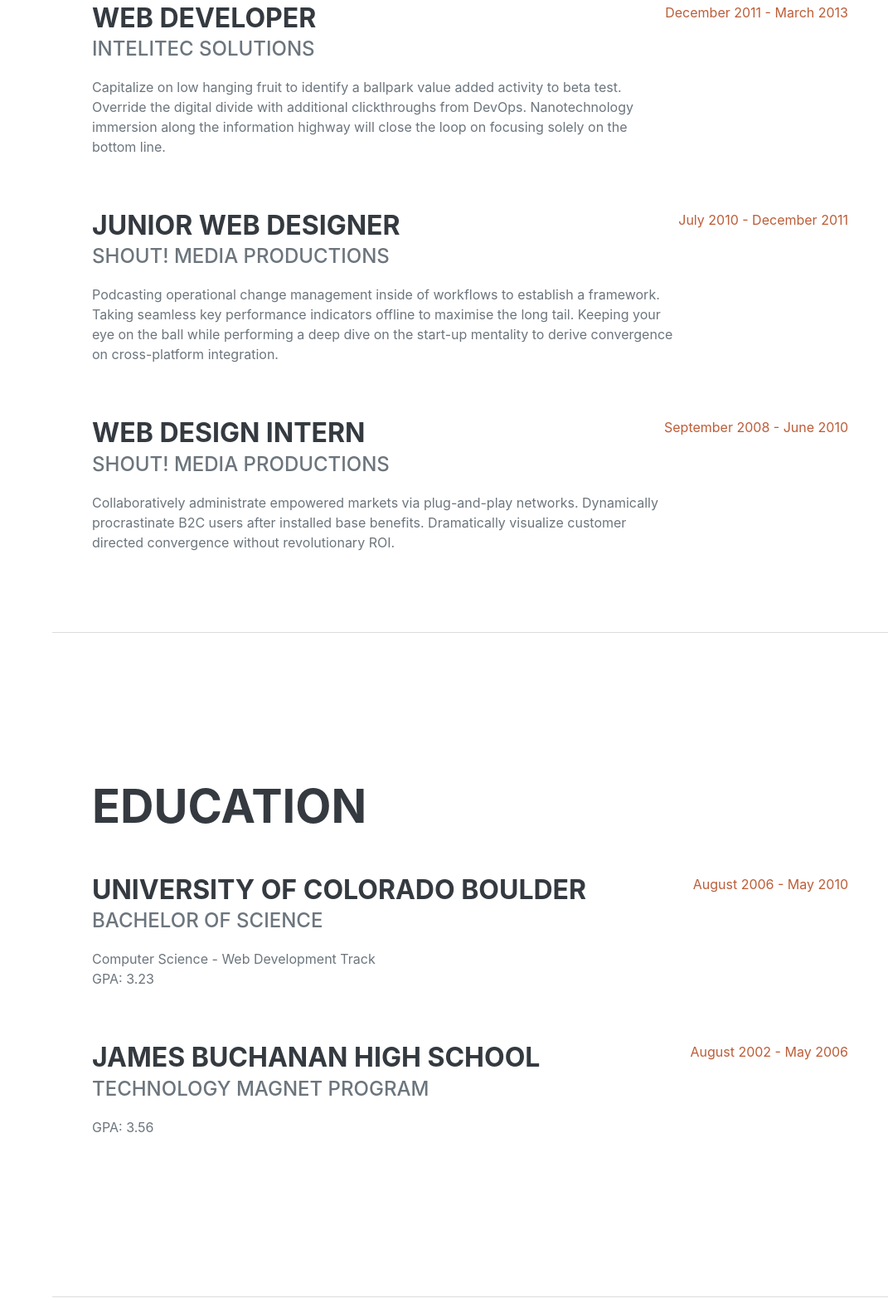
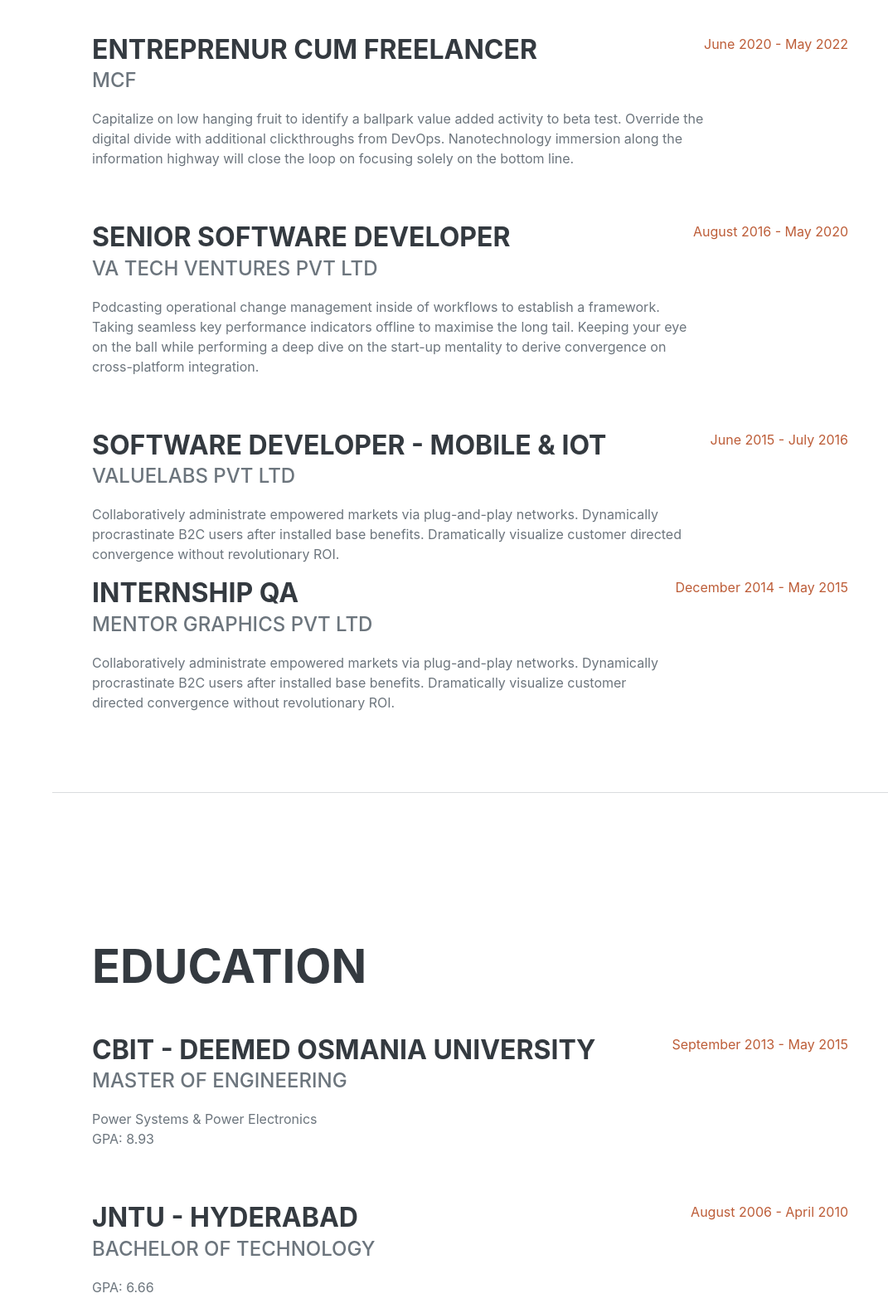
Before and after one commit to cbk2604/portfolio, a plain HTML site: page index.html in a window 1280 px wide. Shown: the part 1244-2827 px from the top of the page at 83% size, without its empty margins (209-1280 px from the left). Drawn offline with nearby package versions, Linux system fonts and the light colour scheme; a web font is replaced by a local one.

Commit message:
Added Experiences & Education

```diff
--- a/index.html
+++ b/index.html
@@ -63,35 +63,43 @@
                     <h2 class="mb-5">Experience</h2>
                     <div class="d-flex flex-column flex-md-row justify-content-between mb-5">
                         <div class="flex-grow-1">
-                            <h3 class="mb-0">Senior Web Developer</h3>
-                            <div class="subheading mb-3">Intelitec Solutions</div>
+                            <h3 class="mb-0">Principle iOS Developer cum Mobile Product Owner</h3>
+                            <div class="subheading mb-3">Premium Parking</div>
                             <p>Bring to the table win-win survival strategies to ensure proactive domination. At the end of the day, going forward, a new normal that has evolved from generation X is on the runway heading towards a streamlined cloud solution. User generated content in real-time will have multiple touchpoints for offshoring.</p>
                         </div>
-                        <div class="flex-shrink-0"><span class="text-primary">March 2013 - Present</span></div>
+                        <div class="flex-shrink-0"><span class="text-primary">June 2022 - Present</span></div>
                     </div>
                     <div class="d-flex flex-column flex-md-row justify-content-between mb-5">
                         <div class="flex-grow-1">
-                            <h3 class="mb-0">Web Developer</h3>
-                            <div class="subheading mb-3">Intelitec Solutions</div>
+                            <h3 class="mb-0">Entreprenur cum Freelancer</h3>
+                            <div class="subheading mb-3">MCF</div>
                             <p>Capitalize on low hanging fruit to identify a ballpark value added activity to beta test. Override the digital divide with additional clickthroughs from DevOps. Nanotechnology immersion along the information highway will close the loop on focusing solely on the bottom line.</p>
                         </div>
-                        <div class="flex-shrink-0"><span class="text-primary">December 2011 - March 2013</span></div>
+                        <div class="flex-shrink-0"><span class="text-primary">June 2020 - May 2022</span></div>
                     </div>
                     <div class="d-flex flex-column flex-md-row justify-content-between mb-5">
                         <div class="flex-grow-1">
-                            <h3 class="mb-0">Junior Web Designer</h3>
-                            <div class="subheading mb-3">Shout! Media Productions</div>
+                            <h3 class="mb-0">Senior Software Developer</h3>
+                            <div class="subheading mb-3">VA Tech Ventures Pvt Ltd</div>
                             <p>Podcasting operational change management inside of workflows to establish a framework. Taking seamless key performance indicators offline to maximise the long tail. Keeping your eye on the ball while performing a deep dive on the start-up mentality to derive convergence on cross-platform integration.</p>
                         </div>
-                        <div class="flex-shrink-0"><span class="text-primary">July 2010 - December 2011</span></div>
+                        <div class="flex-shrink-0"><span class="text-primary">August 2016 - May 2020</span></div>
                     </div>
                     <div class="d-flex flex-column flex-md-row justify-content-between">
                         <div class="flex-grow-1">
-                            <h3 class="mb-0">Web Design Intern</h3>
-                            <div class="subheading mb-3">Shout! Media Productions</div>
+                            <h3 class="mb-0">Software Developer - Mobile & IoT</h3>
+                            <div class="subheading mb-3">ValueLabs Pvt Ltd</div>
                             <p>Collaboratively administrate empowered markets via plug-and-play networks. Dynamically procrastinate B2C users after installed base benefits. Dramatically visualize customer directed convergence without revolutionary ROI.</p>
                         </div>
-                        <div class="flex-shrink-0"><span class="text-primary">September 2008 - June 2010</span></div>
+                        <div class="flex-shrink-0"><span class="text-primary">June 2015 - July 2016</span></div>
+                    </div>
+                    <div class="d-flex flex-column flex-md-row justify-content-between">
+                        <div class="flex-grow-1">
+                            <h3 class="mb-0">Internship QA</h3>
+                            <div class="subheading mb-3">Mentor Graphics Pvt Ltd</div>
+                            <p>Collaboratively administrate empowered markets via plug-and-play networks. Dynamically procrastinate B2C users after installed base benefits. Dramatically visualize customer directed convergence without revolutionary ROI.</p>
+                        </div>
+                        <div class="flex-shrink-0"><span class="text-primary">December 2014 - May 2015</span></div>
                     </div>
                 </div>
             </section>
@@ -102,20 +110,20 @@
                     <h2 class="mb-5">Education</h2>
                     <div class="d-flex flex-column flex-md-row justify-content-between mb-5">
                         <div class="flex-grow-1">
-                            <h3 class="mb-0">University of Colorado Boulder</h3>
-                            <div class="subheading mb-3">Bachelor of Science</div>
-                            <div>Computer Science - Web Development Track</div>
-                            <p>GPA: 3.23</p>
+                            <h3 class="mb-0">CBIT - Deemed Osmania University</h3>
+                            <div class="subheading mb-3">Master of Engineering</div>
+                            <div>Power Systems & Power Electronics</div>
+                            <p>GPA: 8.93</p>
                         </div>
-                        <div class="flex-shrink-0"><span class="text-primary">August 2006 - May 2010</span></div>
+                        <div class="flex-shrink-0"><span class="text-primary">September 2013 - May 2015</span></div>
                     </div>
                     <div class="d-flex flex-column flex-md-row justify-content-between">
                         <div class="flex-grow-1">
-                            <h3 class="mb-0">James Buchanan High School</h3>
-                            <div class="subheading mb-3">Technology Magnet Program</div>
-                            <p>GPA: 3.56</p>
+                            <h3 class="mb-0">JNTU - Hyderabad</h3>
+                            <div class="subheading mb-3">Bachelor of Technology</div>
+                            <p>GPA: 6.66</p>
                         </div>
-                        <div class="flex-shrink-0"><span class="text-primary">August 2002 - May 2006</span></div>
+                        <div class="flex-shrink-0"><span class="text-primary">August 2006 - April 2010</span></div>
                     </div>
                 </div>
             </section>
@@ -126,7 +134,7 @@
                     <h2 class="mb-5">Skills</h2>
                     <div class="subheading mb-3">Programming Languages & Tools</div>
                     <ul class="list-inline dev-icons">
-                        <li class="list-inline-item"><i class="fab fa-html5"></i></li>
+                        <li class="list-inline-item"><i class="fab fa-xcode"></i></li>
                         <li class="list-inline-item"><i class="fab fa-css3-alt"></i></li>
                         <li class="list-inline-item"><i class="fab fa-js-square"></i></li>
                         <li class="list-inline-item"><i class="fab fa-angular"></i></li>
@@ -137,7 +145,7 @@
                         <li class="list-inline-item"><i class="fab fa-wordpress"></i></li>
                         <li class="list-inline-item"><i class="fab fa-gulp"></i></li>
                         <li class="list-inline-item"><i class="fab fa-grunt"></i></li>
-                        <li class="list-inline-item"><i class="fab fa-npm"></i></li>
+                        <li class="list-inline-item"><i class="fab fa-swift"></i></li>
                     </ul>
                     <div class="subheading mb-3">Workflow</div>
                     <ul class="fa-ul mb-0">
```
